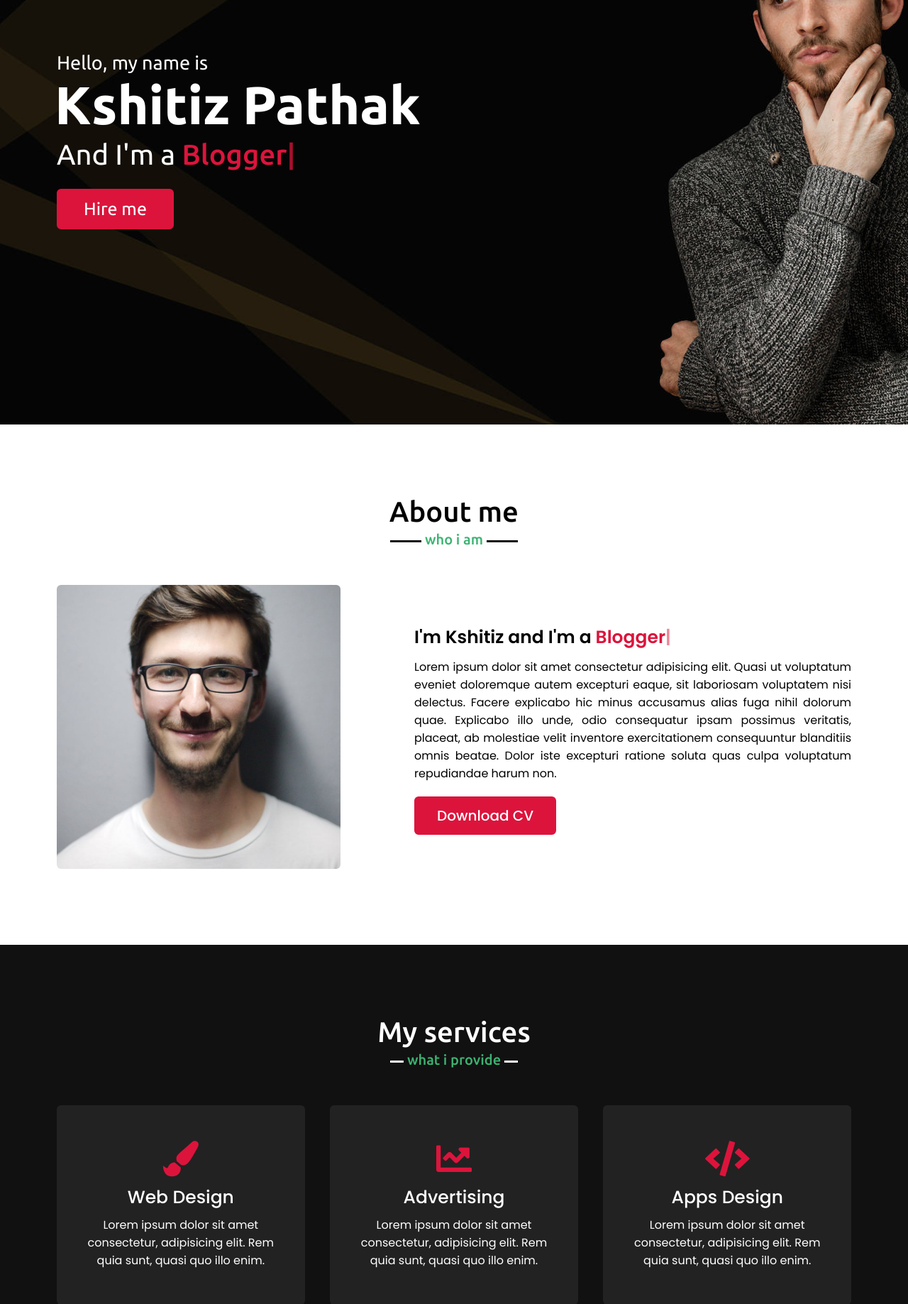
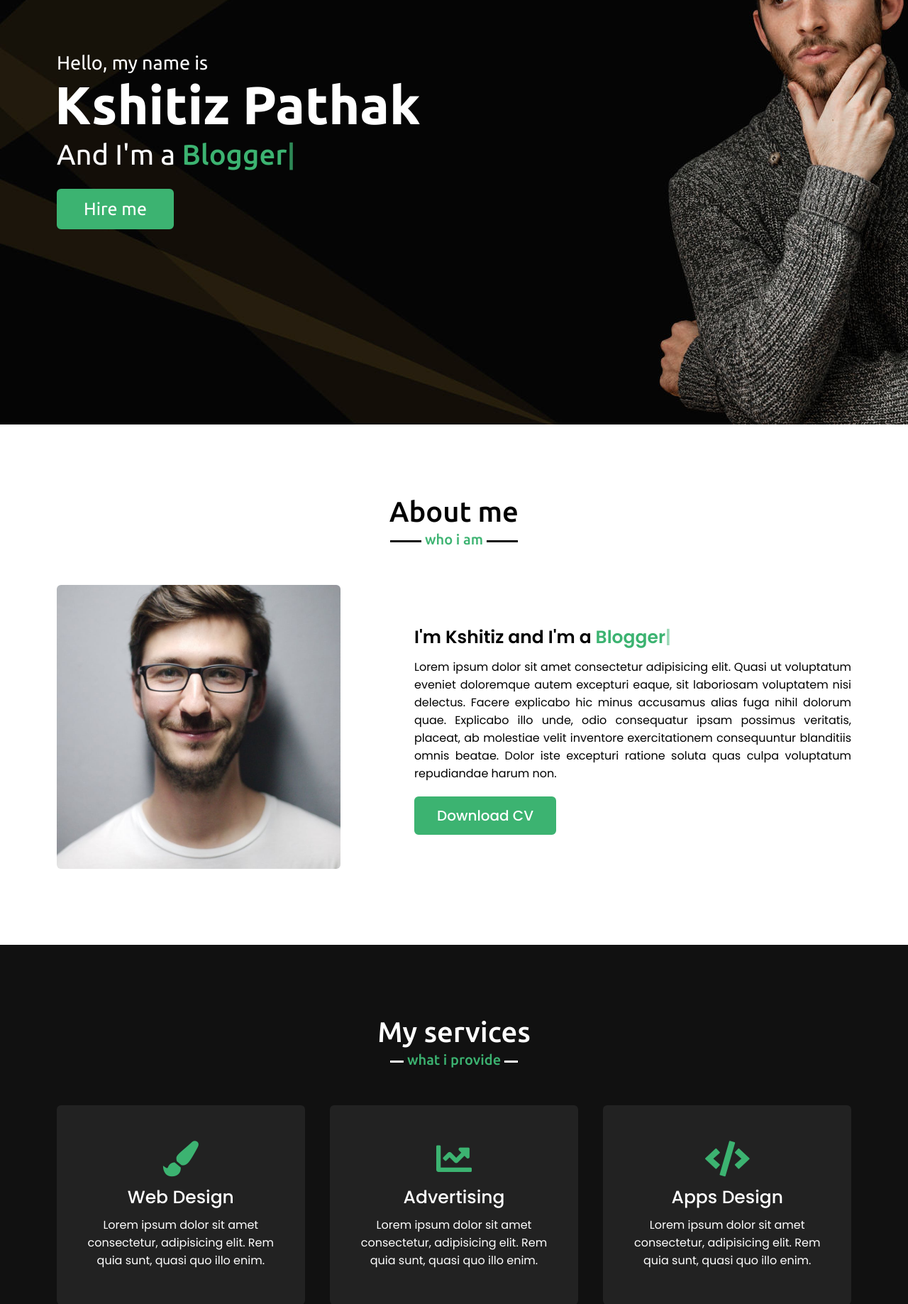
Before and after one commit to kshitiz007/kshitiz.github.io, a PHP site: page / in a window 1280 px wide. Shown: the part 202-2039 px from the top of the page at 71% size. Run offline with PHP 8.4, Linux system fonts and the light colour scheme.

Commit message:
Update style.css
Color Changes

```diff
--- a/style.css
+++ b/style.css
@@ -193,23 +193,23 @@ section .title::after{
     margin: 5px 0;
 }
 .home .home-content .text-3 span{
-    color: crimson;
+    color: mediumseagreen;
     font-weight: 500;
 }
 .home .home-content a{
     display: inline-block;
-    background: crimson;
+    background: mediumseagreen;
     color: #fff;
     font-size: 25px;
     padding: 12px 36px;
     margin-top: 20px;
     font-weight: 400;
     border-radius: 6px;
-    border: 2px solid crimson;
+    border: 2px solid mediumseagreen;
     transition: all 0.3s ease;
 }
 .home .home-content a:hover{
-    color: crimson;
+    color: mediumseagreen;
     background: none;
 }
 
@@ -235,25 +235,25 @@ section .title::after{
     margin-bottom: 10px;
 }
 .about .about-content .right .text span{
-    color: crimson;
+    color: mediumseagreen;
 }
 .about .about-content .right p{
     text-align: justify;
 }
 .about .about-content .right a{
     display: inline-block;
-    background: crimson;
+    background: mediumseagreen;
     color: #fff;
     font-size: 20px;
     font-weight: 500;
     padding: 10px 30px;
     margin-top: 20px;
     border-radius: 6px;
-    border: 2px solid crimson;
+    border: 2px solid mediumseagreen;
     transition: all 0.3s ease;
 }
 .about .about-content .right a:hover{
-    color: crimson;
+    color: mediumseagreen;
     background: none;
 }
 
@@ -291,7 +291,7 @@ section .title::after{
 }
 .services .serv-content .card i{
     font-size: 50px;
-    color: crimson;
+    color: mediumseagreen;
     transition: color 0.3s ease;
 }
 .services .serv-content .card:hover i{
```
Also changed, not shown: other parts of style.css (+16 -16 lines).
